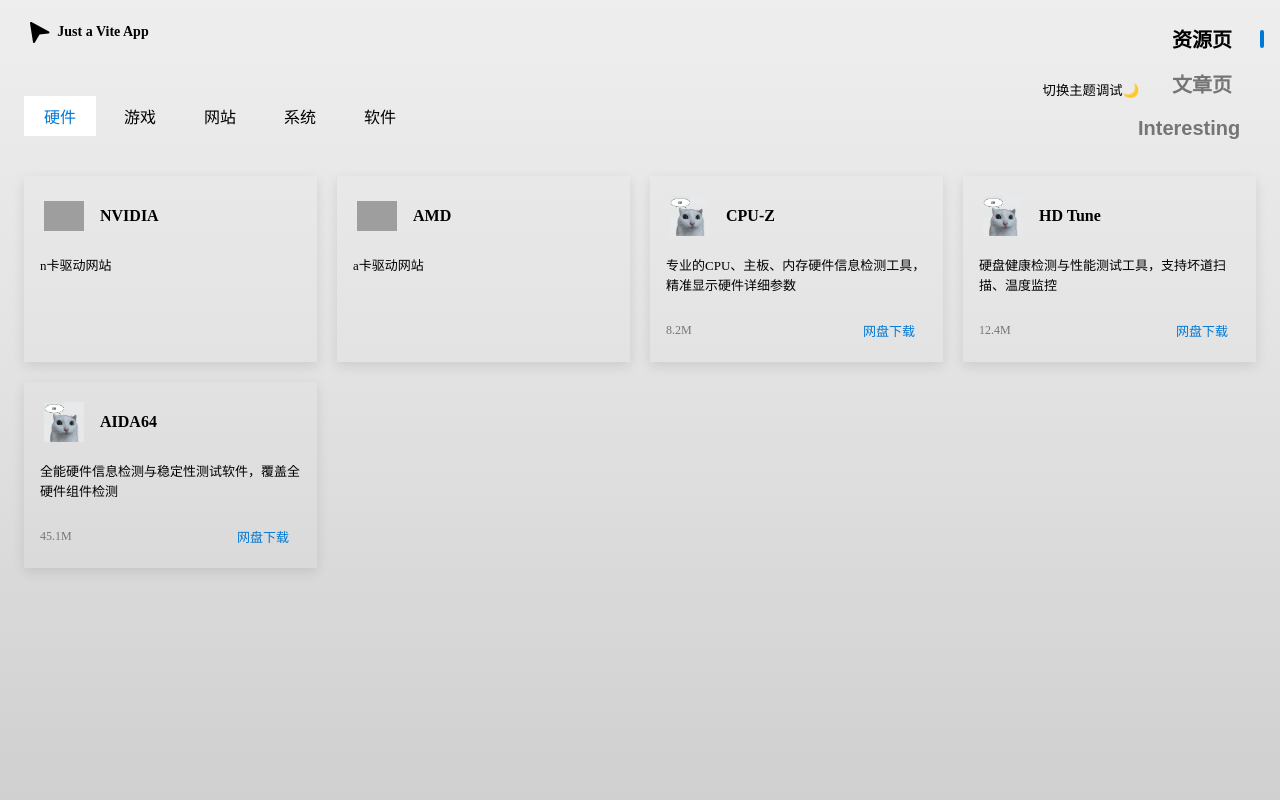
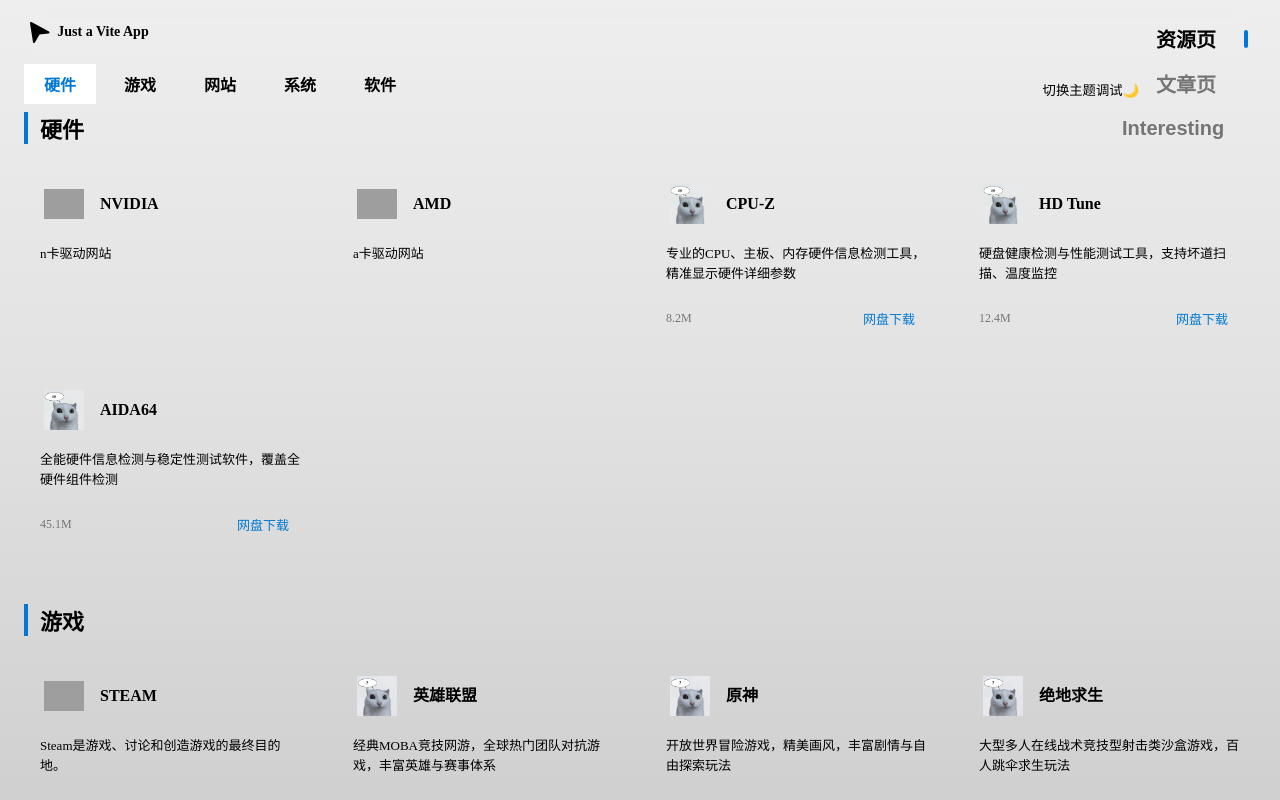
Before and after one commit to NepGliding/vra, a Vue app: page / in a window 1280 px wide. Shown: the top 800 px of the page. Built offline with nearby package versions, Linux system fonts and the light colour scheme; grey boxes are pictures that could not be loaded.

Commit message:
Thirty-fourth filing 260509 2041

```diff
--- a/src/Views/ResourcesPage.vue
+++ b/src/Views/ResourcesPage.vue
@@ -1,23 +1,34 @@
 <template>
   <div class="res-main">
     <div class="res-content">
-      <!-- 顶部横向 Tab（分类导航）- 保留原有逻辑 -->
+      <!-- 顶部横向 Tab（分类导航）- 仅用于导航滚动 -->
       <div class="category-tabs" v-if="groupedTools.length">
         <div
           v-for="group in groupedTools"
           :key="group.category"
           class="tab-item"
-          :class="{ active: selectedCategory === group.category }"
-          @click="selectedCategory = group.category"
+          :class="{ active: activeCategory === group.category }"
+          @click="scrollToCategory(group.category)"
         >
           {{ group.category }}
         </div>
       </div>
 
-      <!-- 卡片网格布局 - 替换原表格布局 -->
-      <div class="card-container" v-if="currentCategoryTools.length">
+      <!-- 连续展示所有分类的工具（不进行筛选分离） -->
+      <div v-if="!loading && groupedTools.length">
         <div
-          v-for="tool in currentCategoryTools"
+          v-for="group in groupedTools"
+          :key="group.category"
+          class="category-section"
+          :data-category="group.category"
+        >
+          <!-- 分类标题 -->
+          <h2 class="category-title">{{ group.category }}</h2>
+
+          <!-- 卡片网格布局 -->
+          <div class="card-container">
+            <div
+              v-for="tool in group.items"
               :key="tool.title"
               class="tool-card"
               @click="goToOfficial(tool.officialUrl)"
@@ -25,7 +36,12 @@
               <!-- 卡片头部：图标 + 工具名称 -->
               <div class="card-header">
                 <img :src="tool.logo" :alt="tool.title" class="card-logo" />
-            <a :href="formatUrl(tool.officialUrl)" target="_blank" class="title-link" @click.stop>
+                <a
+                  :href="formatUrl(tool.officialUrl)"
+                  target="_blank"
+                  class="title-link"
+                  @click.stop
+                >
                   {{ tool.title }}
                 </a>
               </div>
@@ -44,89 +60,106 @@
               </div>
             </div>
           </div>
+        </div>
+      </div>
 
-      <!-- 空状态/加载状态 - 保留原有逻辑，仅调整样式类名适配 -->
-      <div v-else-if="!loading && groupedTools.length" class="empty-state">该分类下暂无工具</div>
+      <!-- 空状态/加载状态 -->
+      <div v-else-if="!loading && !groupedTools.length" class="empty-state">暂无工具资源</div>
       <div v-if="loading" class="loading-state">加载工具列表中...</div>
-      <div v-else-if="toolList.length === 0" class="empty-state">暂无工具数据</div>
     </div>
   </div>
 </template>
 
 <script setup>
-// 所有脚本逻辑完全保留，无任何修改
-import { ref, computed, watch, onMounted } from 'vue'
+import { computed, ref, nextTick, watch } from 'vue'
+import { useFetch, useThrottleFn, useEventListener, useWindowScroll } from '@vueuse/core'
 
-const toolList = ref([])
-const loading = ref(true)
+// 数据获取
+const { data: toolList, isFetching: loading } = useFetch('/vra/resource/data.json').json()
 
-// 分组（按 category）
+// 分组数据
 const groupedTools = computed(() => {
   const groupsMap = new Map()
-  for (const tool of toolList.value) {
+  for (const tool of toolList.value || []) {
     const cat = tool.category || '其他工具'
-    if (!groupsMap.has(cat)) {
-      groupsMap.set(cat, { category: cat, items: [] })
-    }
+    if (!groupsMap.has(cat)) groupsMap.set(cat, { category: cat, items: [] })
     groupsMap.get(cat).items.push(tool)
   }
   return Array.from(groupsMap.values())
 })
 
-// 当前选中的分类
-const selectedCategory = ref('')
+// 当前高亮的分类
+const activeCategory = ref('')
 
-// 当前分类下的工具列表
-const currentCategoryTools = computed(() => {
-  const group = groupedTools.value.find((g) => g.category === selectedCategory.value)
-  return group?.items || []
-})
+// 获取窗口滚动位置
+const { y } = useWindowScroll()
 
-// 默认选中第一个分类
+// 节流更新高亮分类
+const updateActiveCategory = () => {
+  const sections = document.querySelectorAll('.category-section')
+  if (!sections.length) return
+
+  const viewportTop = y.value + 80 // 偏移量（导航栏高度）
+  let currentSection = null
+  let minDistance = Infinity
+
+  for (const section of sections) {
+    const rect = section.getBoundingClientRect()
+    const sectionTop = rect.top + y.value
+    const distance = Math.abs(sectionTop - viewportTop)
+    if (distance < minDistance) {
+      minDistance = distance
+      currentSection = section
+    }
+  }
+
+  if (currentSection) {
+    const category = currentSection.getAttribute('data-category')
+    if (category && activeCategory.value !== category) {
+      activeCategory.value = category
+    }
+  }
+}
+
+const throttledUpdate = useThrottleFn(updateActiveCategory, 100)
+
+// 监听滚动与窗口尺寸变化（自动绑定/卸载）
+useEventListener('scroll', throttledUpdate)
+useEventListener('resize', throttledUpdate)
+
+// 滚动到指定分类
+const scrollToCategory = (category) => {
+  const targetSection = document.querySelector(`.category-section[data-category="${category}"]`)
+  if (targetSection) {
+    const offsetTop = targetSection.getBoundingClientRect().top + y.value - 72
+    window.scrollTo({ top: offsetTop, behavior: 'smooth' })
+    activeCategory.value = category
+  }
+}
+
+// 辅助方法
+const formatUrl = (url) => {
+  if (!url) return '#'
+  return url.startsWith('http') ? url : `https://${url}`
+}
+
+const goToOfficial = (url) => {
+  const formatted = formatUrl(url)
+  if (formatted !== '#') window.open(formatted, '_blank')
+}
+
+// 数据加载完成后初始化高亮
 watch(
   groupedTools,
-  (newGroups) => {
-    if (newGroups.length && !selectedCategory.value) {
-      selectedCategory.value = newGroups[0].category
+  async (newGroups) => {
+    if (newGroups.length && !loading.value) {
+      await nextTick()
+      activeCategory.value = newGroups[0].category
+      updateActiveCategory() // 立即校正高亮
     }
   },
   { immediate: true },
 )
-
-// 通用方法
-const formatUrl = (url) => {
-  if (!url) return '#'
-  if (url.startsWith('http://') || url.startsWith('https://')) return url
-  return `https://${url}`
-}
-
-// 整行/整卡片点击跳转官网
-const goToOfficial = (url) => {
-  const formattedUrl = formatUrl(url)
-  if (formattedUrl !== '#') {
-    window.open(formattedUrl, '_blank')
-  }
-}
-
-// 加载 JSON 数据
-const loadToolData = async () => {
-  loading.value = true
-  try {
-    const response = await fetch('/vra/resource/data.json')
-    if (!response.ok) throw new Error(`HTTP error ${response.status}`)
-    const data = await response.json()
-    toolList.value = data
-  } catch (error) {
-    console.error('加载工具数据失败：', error)
-    toolList.value = []
-  } finally {
-    loading.value = false
-  }
-}
-
-onMounted(() => {
-  loadToolData()
-})
 </script>
 
 <style scoped>
@@ -137,19 +170,22 @@
 .res-content {
   max-width: 1400px;
   margin: 0 auto;
-  padding: 20px 24px;
+  padding: 36px 24px;
 }
 
-/* 分类Tab样式 - 保留原有样式 */
+/* 分类Tab导航样式 */
 .category-tabs {
   display: flex;
   gap: 8px;
   overflow-x: auto;
   scrollbar-width: thin;
-  padding-bottom: 12px;
-  margin-bottom: 28px;
   white-space: nowrap;
   -webkit-overflow-scrolling: touch;
+  position: fixed;
+  top: 64px;
+  background-color: transparent;
+  backdrop-filter: blur(12px);
+  z-index: 99;
 }
 .tab-item {
   flex-shrink: 0;
@@ -158,6 +194,7 @@
   font-size: 16px;
   font-weight: 500;
   color: var(--text-primary);
+  font-weight: 600;
   transition: all 0.2s;
   cursor: pointer;
 }
@@ -167,10 +204,24 @@
   border-color: var(--el-active);
 }
 
+/* 分类区块样式 */
+.category-section {
+  margin-bottom: 48px;
+  scroll-margin-top: 80px; /* 滚动定位时的偏移量，避免被导航栏遮挡 */
+}
+
+.category-title {
+  font-size: 22px;
+  font-weight: 600;
+  margin: 0 0 20px 0;
+  padding-left: 12px;
+  border-left: 4px solid var(--el-active);
+  color: var(--text-primary);
+}
+
 /* 卡片容器 - 网格布局核心样式 */
 .card-container {
   display: grid;
-  /* 响应式列数：最小280px一列，自动填充，列间距20px */
   grid-template-columns: repeat(auto-fill, minmax(280px, 1fr));
   gap: 20px;
   margin-top: 8px;
@@ -184,9 +235,7 @@
   gap: 12px;
   cursor: pointer;
   transition: all 0.2s ease;
-  height: 100%; /* 保证同行列高一致 */
-  box-shadow: 0 4px 12px rgba(0, 0, 0, 0.1);
-  border-color: var(--el-active);
+  height: 100%;
 }
 .tool-card:hover {
   background: var(--bg-surface);
@@ -205,7 +254,7 @@
   object-fit: contain;
   border-radius: 0;
   padding: 4px;
-  flex-shrink: 0; /* 防止图标压缩 */
+  flex-shrink: 0;
 }
 .title-link {
   color: var(--text-primary);
@@ -222,7 +271,7 @@
 
 /* 卡片主体：描述 */
 .card-body {
-  flex: 1; /* 让描述区域填充中间空间，底部元素靠下 */
+  flex: 1;
 }
 .card-desc {
   margin: 0;
@@ -240,7 +289,7 @@
   align-items: center;
   justify-content: space-between;
   padding-top: 8px;
-  margin-top: auto; /* 固定在卡片底部 */
+  margin-top: auto;
 }
 .file-size {
   color: var(--text-secondary);
@@ -262,7 +311,7 @@
   transform: translateY(-1px);
 }
 
-/* 空状态/加载状态样式 - 适配卡片布局 */
+/* 空状态/加载状态样式 */
 .empty-state,
 .loading-state {
   text-align: center;
@@ -274,7 +323,6 @@
   margin-top: 20px;
   box-shadow: 0 1px 4px rgba(0, 0, 0, 0.1);
   border: 1px solid #e2e8f0;
-  grid-column: 1 / -1; /* 跨所有列显示 */
 }
 
 /* 响应式适配 */
@@ -288,6 +336,10 @@
   .tab-item {
     padding: 6px 14px;
     font-size: 14px;
+  }
+  .category-title {
+    font-size: 18px;
+    margin-bottom: 16px;
   }
   .card-container {
     grid-template-columns: repeat(auto-fill, minmax(240px, 1fr));
@@ -303,10 +355,12 @@
   .title-link {
     font-size: 15px;
   }
-
   .disk-btn {
     padding: 4px 8px;
     font-size: 12px;
   }
+  .category-section {
+    margin-bottom: 32px;
+  }
 }
 </style>
--- a/src/components/AppHeader.vue
+++ b/src/components/AppHeader.vue
@@ -36,7 +36,7 @@
         ></path>
       </svg> -->
     </div>
-    <div
+    <!-- <div
       v-if="isDesktop"
       class="switch-other-popover"
       ref="popoverRef"
@@ -49,7 +49,7 @@
       class="switch-other-drawer"
       :class="{ show: drawerVisible }"
       ref="drawerRef"
-    ></div>
+    ></div> -->
 
     <div v-if="!isDesktop" class="menu-container" ref="menuContainerRef">
       <button
@@ -217,6 +217,7 @@
   padding: 16px 0;
   background-color: transparent;
   box-shadow: 0 1px 0 0 #46433f83;
+  backdrop-filter: blur(12px);
 }
 
 .theme-toggle {
```
Lines whose indentation alone changed are shown as unchanged.
